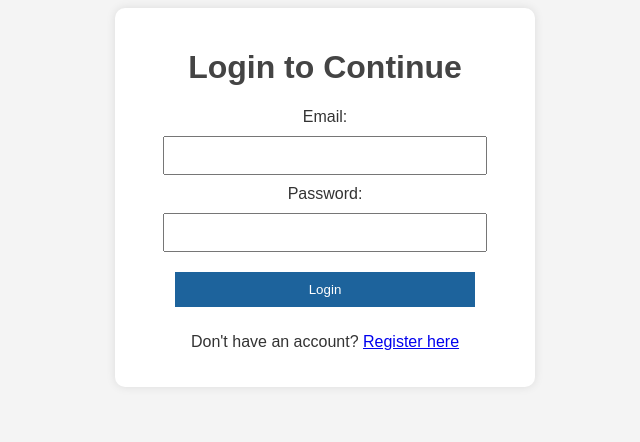
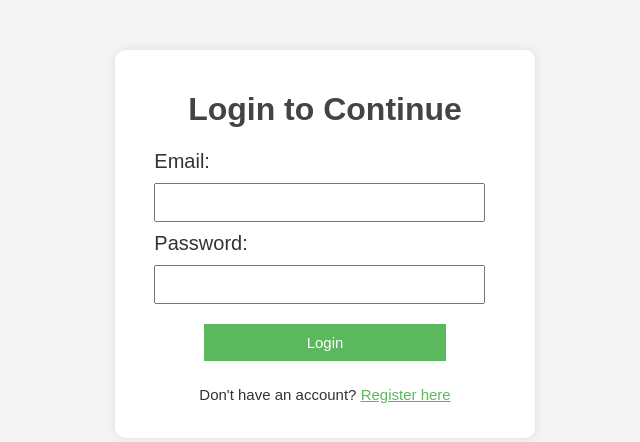
Before and after one commit to Abhi5525/Semester-Project, a PHP site: page /login.html in a window 1280 px wide. Shown: the top 442 px of the page, without its empty margins (315-955 px from the left). Run offline with PHP 8.4, Linux system fonts and the light colour scheme.

Commit message:
new files and changes in login pages

```diff
--- a/index.html
+++ b/index.html
@@ -24,7 +24,7 @@
         <h2>Recommended Movies</h2>
         <div class="movie-container">
             <div class="movie">
-                <img src="images/" alt="Waterfall model"> <!-- Reference images properly -->
+                <img src="images/pic.png" alt="Waterfall model"> <!-- Reference images properly -->
                 <p class="movie-title">Waterfall model</p>
                 <p class="movie-genre">First/Try/AlmostCorrect</p>
                 <div class="movie-details">
@@ -32,7 +32,7 @@
                 </div>
             </div>
             <div class="movie">
-                <img src="images/" alt="Gantt chart">
+                <img src="images/pic1.png" alt="Gantt chart">
                 <p class="movie-title">Gantt chart</p>
                 <p class="movie-genre">First/Try/Mistake</p>
                 <div class="movie-details">
@@ -47,7 +47,7 @@
         <div class="modal-content">
             <span class="close">&times;</span> <!-- Close button within modal -->
             <div class="modal-left">
-                <img src="images/" alt="Movie Poster">
+                <img src="images/back.jpg" alt="Movie Poster">
             </div>
             <div class="modal-right">
                 <h2 id="modalMovieTitle"></h2>
--- a/login.html
+++ b/login.html
@@ -1,25 +1,36 @@
 <!DOCTYPE html>
 <html lang="en">
+
 <head>
     <meta charset="UTF-8">
     <meta name="viewport" content="width=device-width, initial-scale=1.0">
     <title>Login</title>
     <link rel="stylesheet" href="logincss.css">
 </head>
+
 <body>
     <div class="container">
         <h1>Login to Continue</h1>
         <form action="login.php" method="POST">
-            <label for="email">Email:</label>
-            <input type="email" id="email" name="email" required>
+            <div class="single-data-box">
+                <label for="email">Email:</label>
+                <input type="email" id="email" name="email" required>
+
+            </div>
 
 
-            <label for="password">Password:</label>
-            <input type="password" id="password" name="password" required>
+            <div class="single-data-box">
+                <label for="password">Password:</label>
+                <input type="password" id="password" name="password" required>
+            </div>
 
-            <button type="submit">Login</button>
+            <div class="register-button-box">
+                <button type="submit">Login</button>
+
+            </div>
         </form>
         <p>Don't have an account? <a href="register.html">Register here</a></p>
     </div>
 </body>
+
 </html>
--- a/logincss.css
+++ b/logincss.css
@@ -7,6 +7,7 @@ body {
 .container {
     width: 30%;
     margin: 0 auto;
+    margin-top: 50px;
     padding: 20px;
     background-color: white;
     border-radius: 10px;
@@ -22,25 +23,40 @@ form {
     display: flex;
     flex-direction: column;
     align-items: center;
+    font-size: 20px;
+    font-family: sans-serif;
 }
-
+.single-data-box{
+    width: 90%;
+    display: flex;
+    flex-direction: column;
+    align-items: start;
+}
+.register-button-box{
+    width: 80%;
+    text-align: center;
+}
 p{
     text-align: center;
+    font-size: 15px;
 }
+p a{
+    color: #5cb85c;
+ }
 input, button {
     margin: 10px 0;
     padding: 10px;
-    width: 100%;
-    max-width: 300px;
+    width: inherit
 }
 
 button {
-    background-color: #1d639c;
+    background-color: #5cb85c;
     color: white;
     border: none;
     cursor: pointer;
+    font-size: 15px;
 }
 
 button:hover {
-    background-color: #54839e;
+    background-color: #407c1f;
 }
--- a/style.css
+++ b/style.css
@@ -12,7 +12,7 @@ body {
 
 /* Navbar Styling */
 .navbar {
-    background-color: #283593; /* Dark blue for a sleeker look */
+    background-color: #5cb85c; /* Dark blue for a sleeker look */
     padding: 15px;
     display: flex;
     justify-content: space-between;
@@ -41,7 +41,7 @@ body {
 }
 
 .navbar .sign-in {
-    background-color: #ff7043; /* Warm orange button for contrast */
+    background-color: #33a8cb; /* Warm orange button for contrast */
     color: white;
     border: none;
     padding: 10px 20px;
@@ -164,6 +164,7 @@ button {
     cursor: pointer;
     margin-right: 10px;
     border-radius: 5px;
+
 }
 
 button:hover {
```
Also changed, not shown: login.php (added, +24 -0 lines), register.html (+22 -8 lines), signup.php (added, +47 -0 lines), images/Bamel.jfif (added), images/Hall.jfif (added).
